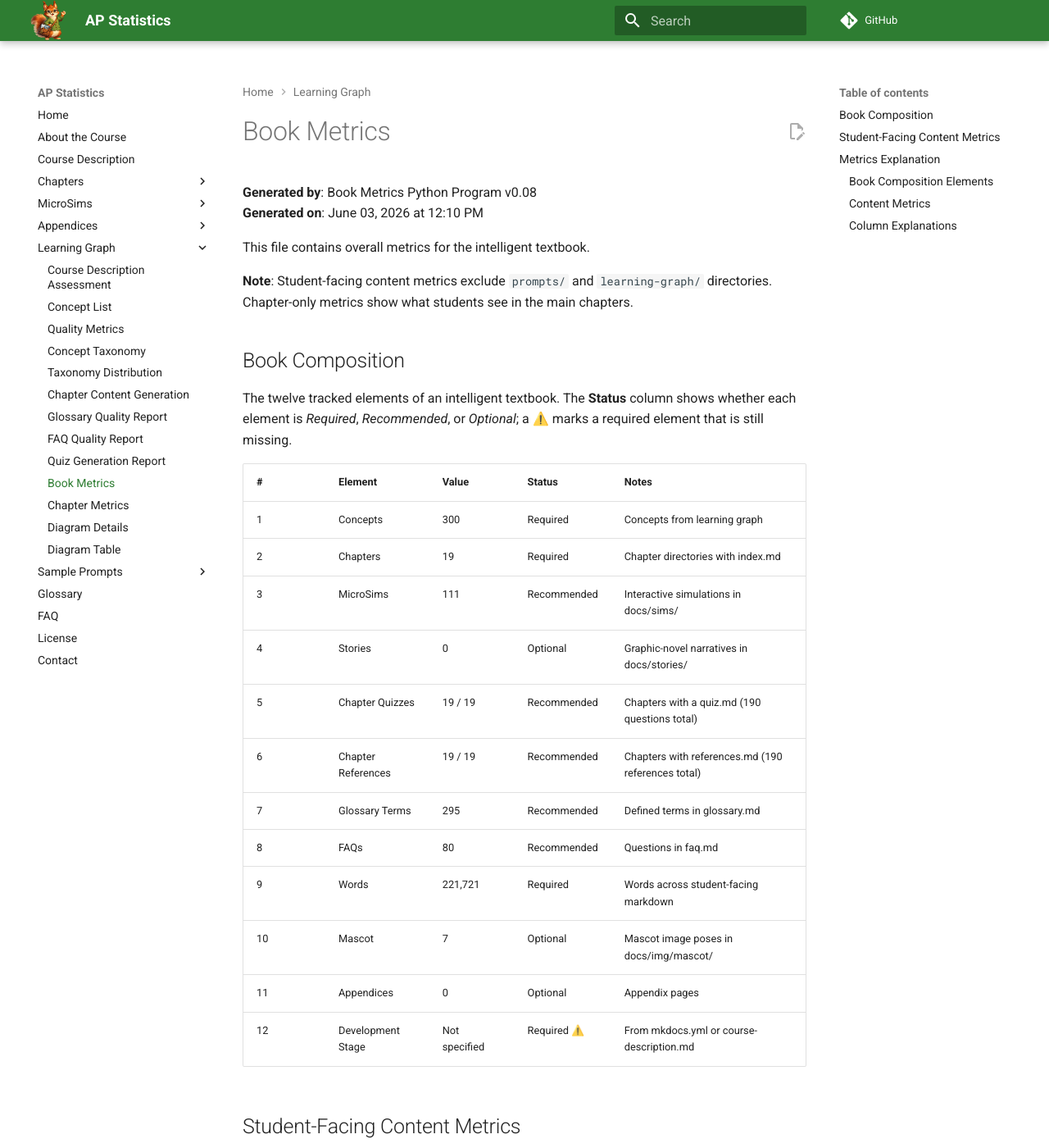
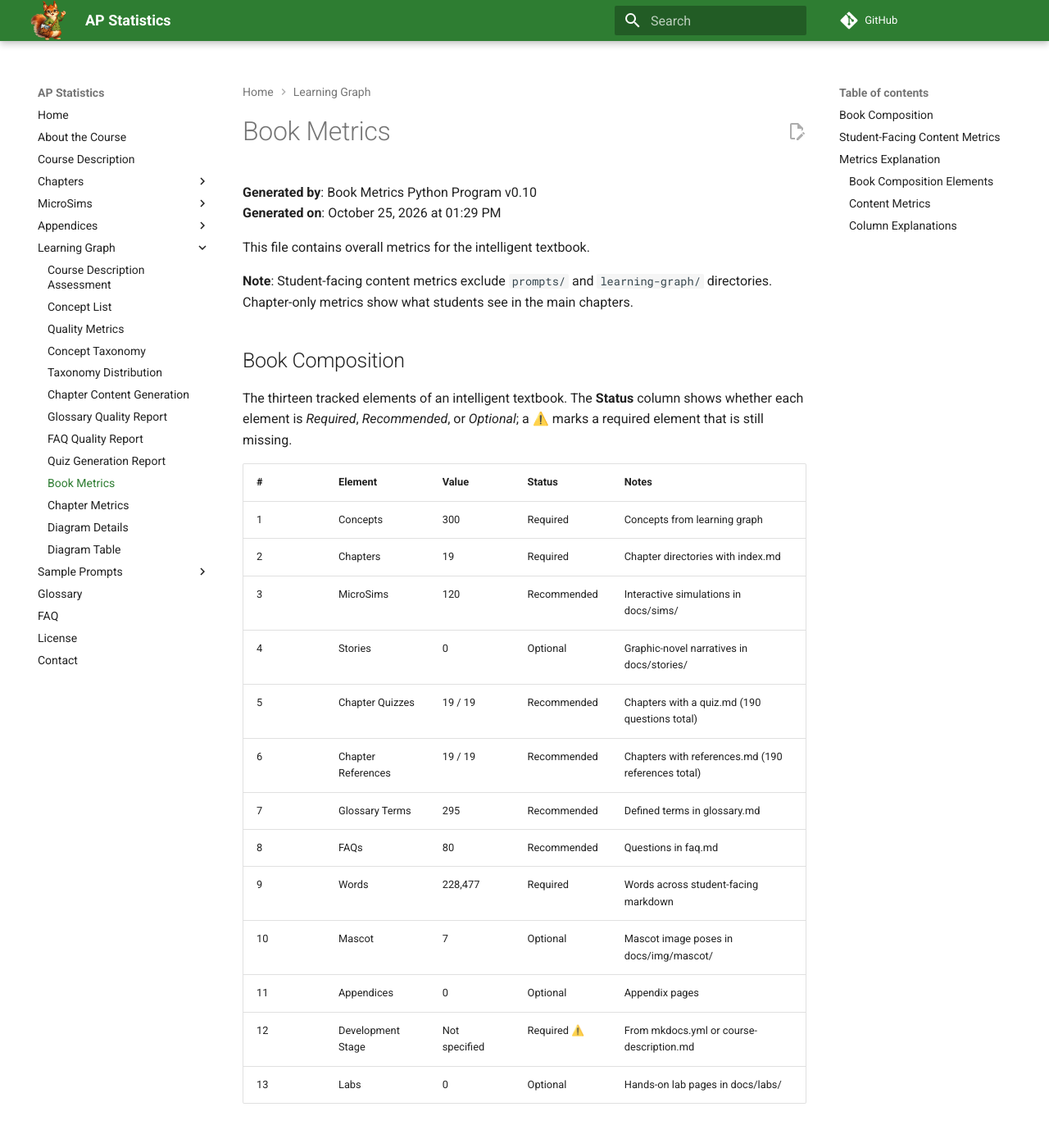
Before and after one commit to dmccreary/statistics-course, an MkDocs documentation site: the page built from docs/learning-graph/book-metrics.md, in a window 1280 px wide and 1400 px high. Shown: the whole window at 82% size. Built offline with MkDocs 1.6.1 and Material for MkDocs 9.7.7, drawn with Linux system fonts in a browser that asks for light colours; comment, search, counter and statistics services are not loaded; some of the changed text lies outside the part shown.

Commit message:
Generate README with badges and current book metrics
Add or refresh the README using the book-publisher readme guide, with site statistics taken from docs/learning-graph/book-metrics.json.

Generated with [Devin](https://devin.ai)

Co-Authored-By: Devin <158243242+devin-ai-integration[bot]@users.noreply.github.com>

```diff
--- a/docs/learning-graph/book-metrics.md
+++ b/docs/learning-graph/book-metrics.md
@@ -1,7 +1,7 @@
 # Book Metrics
 
-**Generated by**: Book Metrics Python Program v0.08
-**Generated on**: June 03, 2026 at 12:10 PM
+**Generated by**: Book Metrics Python Program v0.10
+**Generated on**: October 25, 2026 at 01:29 PM
 
 This file contains overall metrics for the intelligent textbook.
 
@@ -9,22 +9,23 @@ This file contains overall metrics for the intelligent textbook.
 
 ## Book Composition
 
-The twelve tracked elements of an intelligent textbook. The **Status** column shows whether each element is *Required*, *Recommended*, or *Optional*; a ⚠️ marks a required element that is still missing.
+The thirteen tracked elements of an intelligent textbook. The **Status** column shows whether each element is *Required*, *Recommended*, or *Optional*; a ⚠️ marks a required element that is still missing.
 
 | # | Element | Value | Status | Notes |
 |---|---------|-------|--------|-------|
 | 1 | Concepts | 300 | Required | Concepts from learning graph |
 | 2 | Chapters | 19 | Required | Chapter directories with index.md |
-| 3 | MicroSims | 111 | Recommended | Interactive simulations in docs/sims/ |
+| 3 | MicroSims | 120 | Recommended | Interactive simulations in docs/sims/ |
 | 4 | Stories | 0 | Optional | Graphic-novel narratives in docs/stories/ |
 | 5 | Chapter Quizzes | 19 / 19 | Recommended | Chapters with a quiz.md (190 questions total) |
 | 6 | Chapter References | 19 / 19 | Recommended | Chapters with references.md (190 references total) |
 | 7 | Glossary Terms | 295 | Recommended | Defined terms in glossary.md |
 | 8 | FAQs | 80 | Recommended | Questions in faq.md |
-| 9 | Words | 221,721 | Required | Words across student-facing markdown |
+| 9 | Words | 228,477 | Required | Words across student-facing markdown |
 | 10 | Mascot | 7 | Optional | Mascot image poses in docs/img/mascot/ |
 | 11 | Appendices | 0 | Optional | Appendix pages |
 | 12 | Development Stage | Not specified | Required ⚠️ | From mkdocs.yml or course-description.md |
+| 13 | Labs | 0 | Optional | Hands-on lab pages in docs/labs/ |
 
 ## Student-Facing Content Metrics
 
@@ -33,10 +34,10 @@ Excludes administrative directories (`prompts/`, `learning-graph/`).
 | Metric Name | All Content | Chapters Only | Notes |
 |-------------|-------------|---------------|-------|
 | Diagrams | 96 | 96 | H4 headers starting with '#### Diagram:' |
-| Equations | 1 | 1 | LaTeX expressions (inline and display) |
-| Total Words | 221,721 | 133,168 | Words in markdown files |
-| Links | 679 | 132 | Hyperlinks in markdown format |
-| Equivalent Pages | 966 | 612 | Estimated pages (250 words/page + visuals) |
+| Equations | 1064 | 999 | LaTeX expressions (inline and display) |
+| Total Words | 228,477 | 133,168 | Words in markdown files |
+| Links | 742 | 132 | Hyperlinks in markdown format |
+| Equivalent Pages | 997 | 616 | Estimated pages (250 words/page + visuals) |
 
 ## Metrics Explanation
 
@@ -54,11 +55,12 @@ Excludes administrative directories (`prompts/`, `learning-graph/`).
 - **Mascot** *(optional)*: Image files (poses) in docs/img/mascot/
 - **Appendices** *(optional)*: Pages in the appendices/ directory (excluding index.md)
 - **Development Stage** *(required)*: `development_stage` value in mkdocs.yml (or course-description.md); shows 'Not specified' if absent
+- **Labs** *(optional)*: Hands-on lab directories in docs/labs/ with index.md files
 
 ### Content Metrics
 
 - **Diagrams**: H4 headers starting with '#### Diagram:'
-- **Equations**: LaTeX expressions using $ and $$ delimiters
+- **Equations**: LaTeX expressions using \( \) and \[ \] delimiters (also $ and $$; dollar amounts and code are ignored)
 - **Total Words**: All words in markdown files (excluding code blocks and URLs)
 - **Links**: Markdown-formatted links `[text](url)`
 - **Equivalent Pages**: Based on 250 words/page + 0.25 page/diagram + 0.5 page/MicroSim
```
Also changed, not shown: README.md (added, +117 -0 lines), docs/learning-graph/book-metadata.json (+8 -7 lines), docs/learning-graph/book-metrics.json (+9 -8 lines), docs/learning-graph/chapter-metrics.md (+18 -18 lines).
